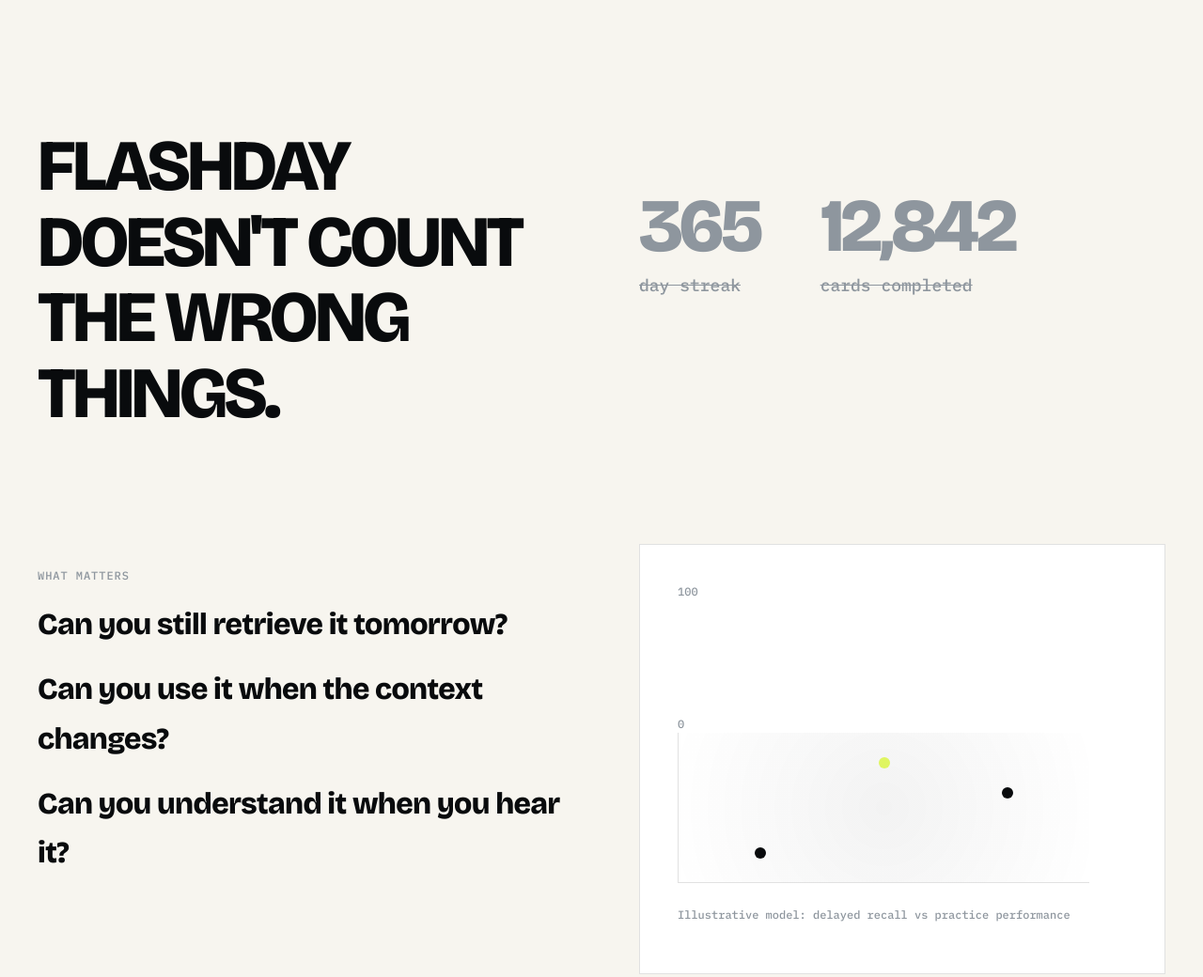
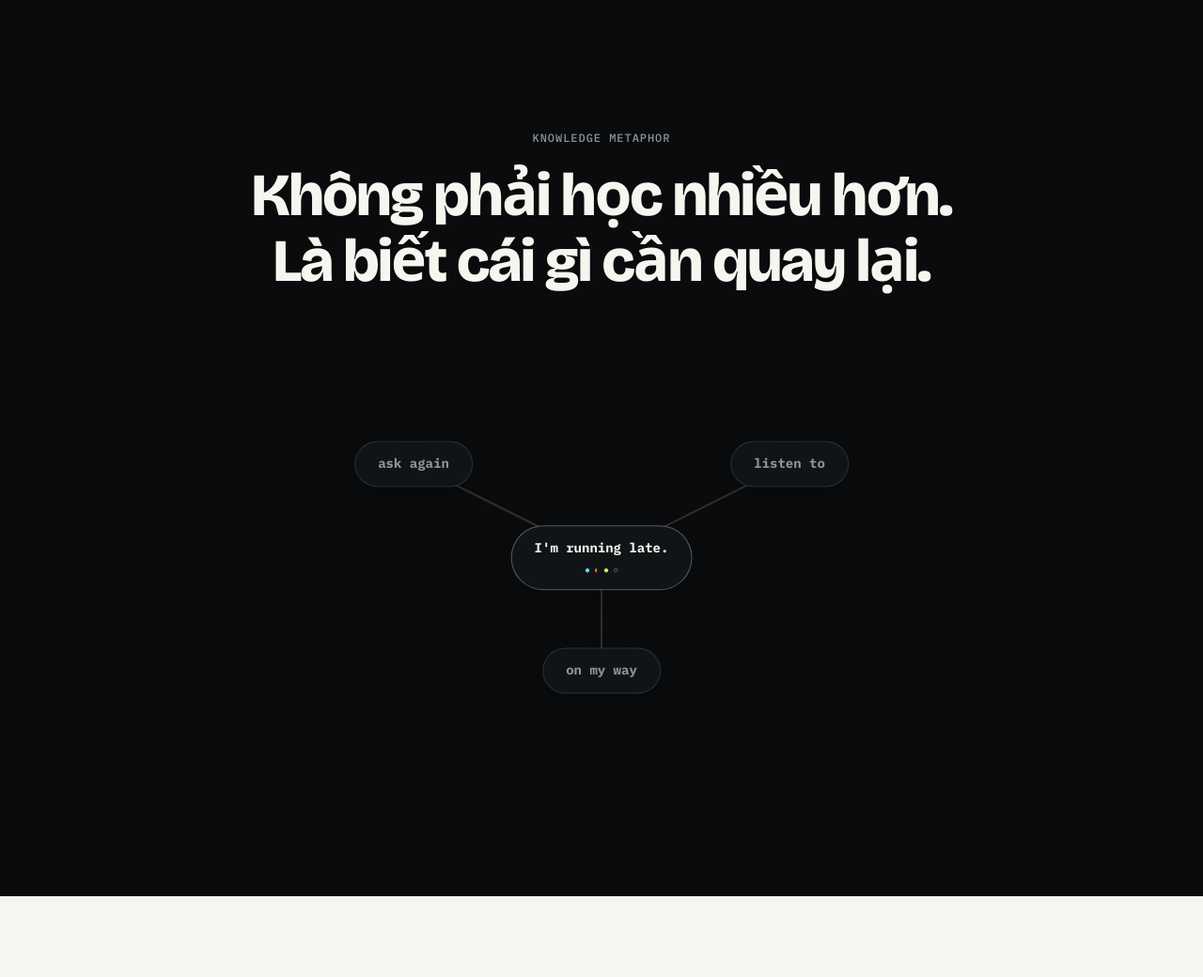
Before and after one commit to Thunderkill016/FlashDay, a website built with Vite: page index.html in a window 1280 px wide. Shown: the part 6420-7460 px from the top of the page at 94% size. Built offline with nearby package versions, Linux system fonts and the light colour scheme.

Commit message:
feat(ui): Add missing Section 06 (Memory Map) to complete Master Plan

```diff
--- a/index.html
+++ b/index.html
@@ -183,6 +183,26 @@
         <h2 class="shift-sub">DÙNG ĐƯỢC Ở TÌNH HUỐNG KHÁC MỚI QUAN TRỌNG.</h2>
       </section>
 
+
+      <!-- 06 YOUR MEMORY MAP -->
+      <section class="memory-map-section">
+        <div class="map-container">
+          <p class="mono-label text-center">KNOWLEDGE METAPHOR</p>
+          <h2 class="display-text text-center" style="margin-bottom: 80px;">Không phải học nhiều hơn.<br>Là biết cái gì cần quay lại.</h2>
+          <div class="map-visual">
+            <svg class="map-lines" viewBox="0 0 800 400" preserveAspectRatio="xMidYMid meet">
+               <line x1="400" y1="200" x2="200" y2="100" stroke="rgba(255,255,255,0.15)" stroke-width="2"/>
+               <line x1="400" y1="200" x2="600" y2="100" stroke="rgba(255,255,255,0.15)" stroke-width="2"/>
+               <line x1="400" y1="200" x2="400" y2="320" stroke="rgba(255,255,255,0.15)" stroke-width="2"/>
+            </svg>
+            <div class="m-node m-center">I'm running late.<div class="node-status"><span class="s-listen">●</span><span class="s-speak">◐</span><span class="s-read">●</span><span class="s-write">○</span></div></div>
+            <div class="m-node m-1">ask again</div>
+            <div class="m-node m-2">listen to</div>
+            <div class="m-node m-3">on my way</div>
+          </div>
+        </div>
+      </section>
+
       <!-- 07 PROOF, NOT STREAKS -->
       <section class="proof-not-streaks">
         <div class="proof-container">
--- a/landing.css
+++ b/landing.css
@@ -253,3 +253,20 @@
   .footer-inner { flex-direction: column; gap: 24px; text-align: center; }
 }
 @media (prefers-reduced-motion: reduce) { *, *::before, *::after { animation-duration: .01ms !important; animation-iteration-count: 1 !important; scroll-behavior: auto !important; transition-duration: .01ms !important; } }
+
+
+/* 06 MEMORY MAP */
+.memory-map-section { background: var(--ink-950); padding: 160px 24px; overflow: hidden; }
+.map-container { max-width: 1200px; margin: 0 auto; position: relative; }
+.map-visual { position: relative; height: 400px; width: 100%; max-width: 800px; margin: 0 auto; }
+.map-lines { position: absolute; inset: 0; width: 100%; height: 100%; z-index: 1; pointer-events: none; }
+.m-node { position: absolute; padding: 12px 24px; background: var(--ink-900); border: 1px solid var(--line-dark); border-radius: var(--radius-pill); font-family: var(--font-mono); font-size: 14px; font-weight: 700; color: var(--paper-50); transform: translate(-50%, -50%); z-index: 2; cursor: pointer; transition: 0.3s; box-shadow: 0 8px 24px rgba(0,0,0,0.2); }
+.m-node:hover { border-color: var(--flash); box-shadow: 0 12px 40px rgba(232,255,101,0.15); transform: translate(-50%, -50%) scale(1.05); }
+.m-center { top: 50%; left: 50%; border-color: rgba(255,255,255,0.3); }
+.m-1 { top: 25%; left: 25%; color: var(--muted-dark); }
+.m-2 { top: 25%; left: 75%; color: var(--muted-dark); }
+.m-3 { top: 80%; left: 50%; color: var(--muted-dark); }
+.node-status { display: flex; gap: 4px; justify-content: center; margin-top: 4px; font-size: 10px; }
+.s-listen { color: var(--listen); } .s-speak { color: var(--speak); } .s-read { color: var(--read); } .s-write { color: var(--write); }
+.map-visual:hover .m-node:not(:hover) { opacity: 0.3; }
+.map-visual:hover .m-node:hover { opacity: 1; z-index: 10; }
```
